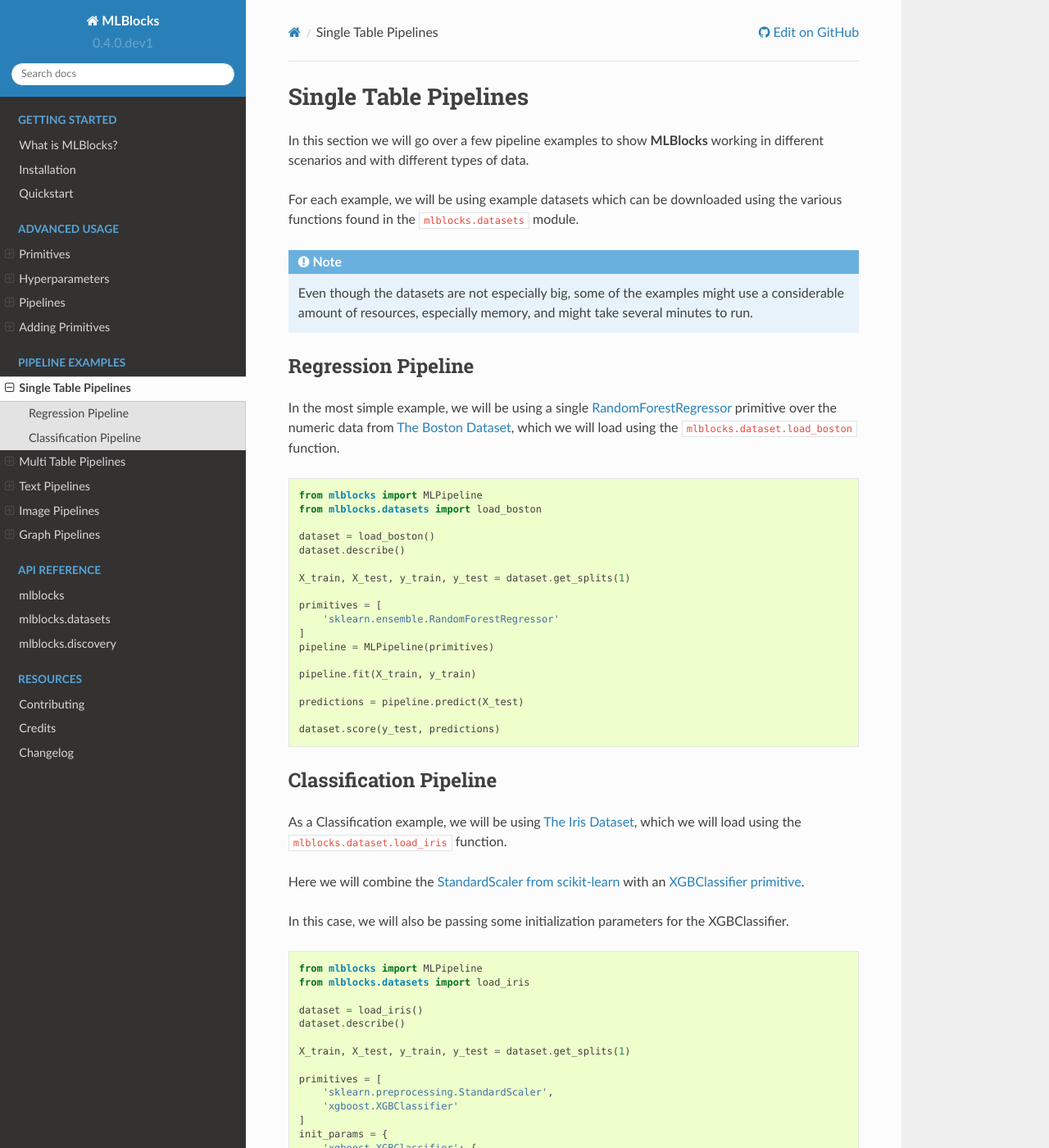
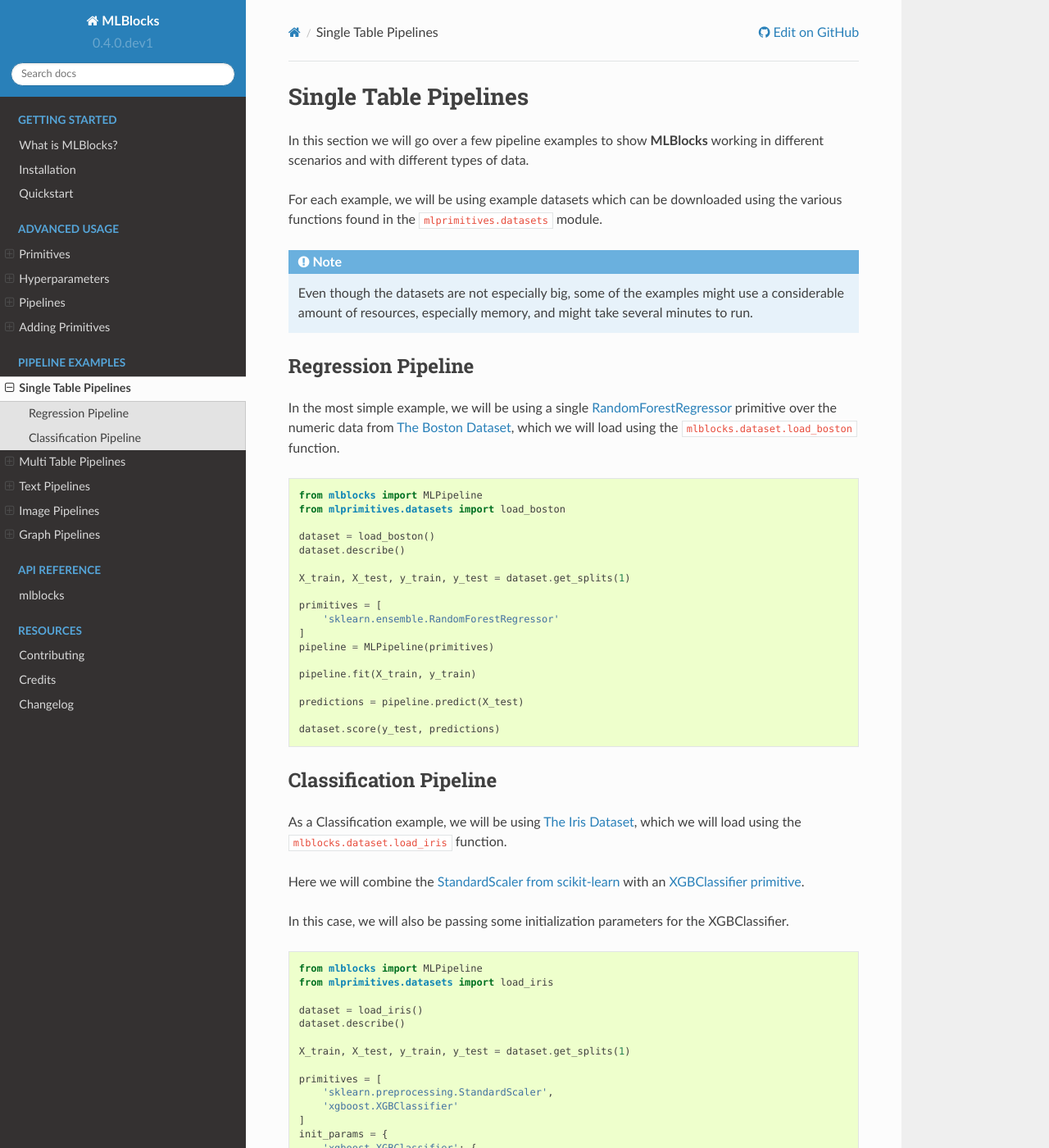
Before and after one commit to MLBazaar/MLBlocks, a Sphinx documentation site: the page built from docs/pipeline_examples/single_table.rst, in a window 1280 px wide and 1400 px high. Shown: the whole window at 82% size. Built offline with Sphinx 7.4.7 and the Read the Docs theme 2.0.0, drawn with Linux system fonts in a browser that asks for light colours; pages that are not in the unit, such as notebooks, are missing from menus.

```diff
--- /dev/null
+++ b/apt.txt
@@ -0,0 +1,3 @@
+# apt-get requirements for development and mybinder environment
+graphviz
+pandoc
--- a/docs/api/mlblocks.datasets.rst
+++ /dev/null
@@ -1,5 +0,0 @@
-mlblocks.datasets
-=================
-
-.. automodule:: mlblocks.datasets
-    :members:
--- a/docs/api/mlblocks.discovery.rst
+++ /dev/null
@@ -1,5 +0,0 @@
-mlblocks.discovery
-==================
-
-.. automodule:: mlblocks.discovery
-    :members:
--- a/docs/index.rst
+++ b/docs/index.rst
@@ -6,9 +6,9 @@ What is MLBlocks?
    :alt: MLBlocks
    :align: center
 
-* Free software: `MIT license <https://github.com/MLBazaar/MLBlocks/blob/master/LICENSE>`_
 * Documentation: https://mlbazaar.github.io/MLBlocks
-* Homepage: https://github.com/MLBazaar/MLBlocks
+* Github: https://github.com/MLBazaar/MLBlocks
+* License: `MIT <https://github.com/MLBazaar/MLBlocks/blob/master/LICENSE>`_
 
 MLBlocks is a simple framework for seamlessly combining any possible set of Machine Learning
 tools developed in Python, whether they are custom developments or belong to third party
--- a/docs/pipeline_examples/graph.rst
+++ b/docs/pipeline_examples/graph.rst
@@ -30,7 +30,7 @@ additional information not found inside `X`.
 .. code-block:: python
 
     from mlblocks import MLPipeline
-    from mlblocks.datasets import load_umls
+    from mlprimitives.datasets import load_umls
 
     dataset = load_umls()
     dataset.describe()
--- a/docs/pipeline_examples/image.rst
+++ b/docs/pipeline_examples/image.rst
@@ -24,7 +24,7 @@ Gradients using the corresponding `scikit-image function`_ to later on use a sim
 .. code-block:: python
 
     from mlblocks import MLPipeline
-    from mlblocks.datasets import load_usps
+    from mlprimitives.datasets import load_usps
 
     dataset = load_usps()
     dataset.describe()
@@ -61,7 +61,7 @@ and directly after go into a Single Layer CNN Classifier built on Keras using th
 .. code-block:: python
 
     from mlblocks import MLPipeline
-    from mlblocks.datasets import load_usps
+    from mlprimitives.datasets import load_usps
 
     dataset = load_usps()
     dataset.describe()
@@ -107,7 +107,7 @@ to an `XGBRegressor`_ primitive.
 .. code-block:: python
 
     from mlblocks import MLPipeline
-    from mlblocks.datasets import load_handgeometry
+    from mlprimitives.datasets import load_handgeometry
 
     dataset = load_handgeometry()
     dataset.describe()
--- a/docs/pipeline_examples/multi_table.rst
+++ b/docs/pipeline_examples/multi_table.rst
@@ -25,7 +25,7 @@ tables are.
 .. code-block:: python
 
     from mlblocks import MLPipeline
-    from mlblocks.datasets import load_wikiqa
+    from mlprimitives.datasets import load_wikiqa
 
     dataset = load_wikiqa()
     dataset.describe()
--- a/docs/pipeline_examples/single_table.rst
+++ b/docs/pipeline_examples/single_table.rst
@@ -5,7 +5,7 @@ In this section we will go over a few pipeline examples to show **MLBlocks** wor
 in different scenarios and with different types of data.
 
 For each example, we will be using example datasets which can be downloaded using the
-various functions found in the ``mlblocks.datasets`` module.
+various functions found in the ``mlprimitives.datasets`` module.
 
 .. note:: Even though the datasets are not especially big, some of the examples might
           use a considerable amount of resources, especially memory, and might take
@@ -21,7 +21,7 @@ the numeric data from `The Boston Dataset`_, which we will load using the
 .. code-block:: python
 
     from mlblocks import MLPipeline
-    from mlblocks.datasets import load_boston
+    from mlprimitives.datasets import load_boston
 
     dataset = load_boston()
     dataset.describe()
@@ -52,7 +52,7 @@ In this case, we will also be passing some initialization parameters for the XGB
 .. code-block:: python
 
     from mlblocks import MLPipeline
-    from mlblocks.datasets import load_iris
+    from mlprimitives.datasets import load_iris
 
     dataset = load_iris()
     dataset.describe()
--- a/docs/pipeline_examples/text.rst
+++ b/docs/pipeline_examples/text.rst
@@ -28,7 +28,7 @@ for later ones.
 
     import nltk
     from mlblocks import MLPipeline
-    from mlblocks.datasets import load_newsgroups
+    from mlprimitives.datasets import load_newsgroups
 
     dataset = load_newsgroups()
     dataset.describe()
@@ -105,7 +105,7 @@ to encode all the string features, and go directly into the
 
     import nltk
     from mlblocks import MLPipeline
-    from mlblocks.datasets import load_personae
+    from mlprimitives.datasets import load_personae
 
     dataset = load_personae()
     dataset.describe()
--- /dev/null
+++ b/requirements.txt
@@ -0,0 +1,2 @@
+# Requirements for development and mybinder environment
+-e .[dev]
--- a/setup.cfg
+++ b/setup.cfg
@@ -33,7 +33,6 @@ exclude = .tox, .git, __pycache__, .ipynb_checkpoints
 ignore = # Keep empty to prevent default ignores
 
 [isort]
-include_trailing_comment = True
 line_length = 99
 lines_between_types = 0
 multi_line_output = 4
```
Also changed, not shown: README.md (+10 -11 lines), mlblocks/__init__.py (+12 -4 lines), setup.py (+4 -13 lines), .travis.yml (deleted), 5 other files.
